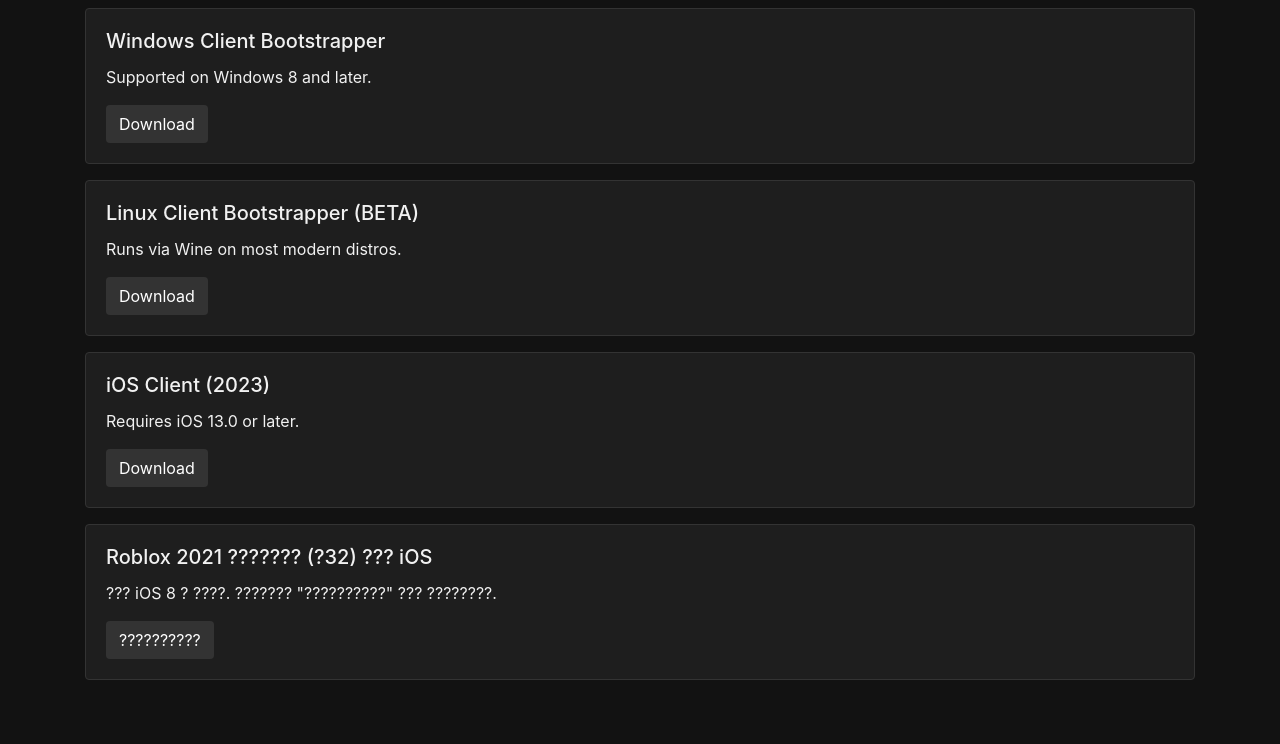
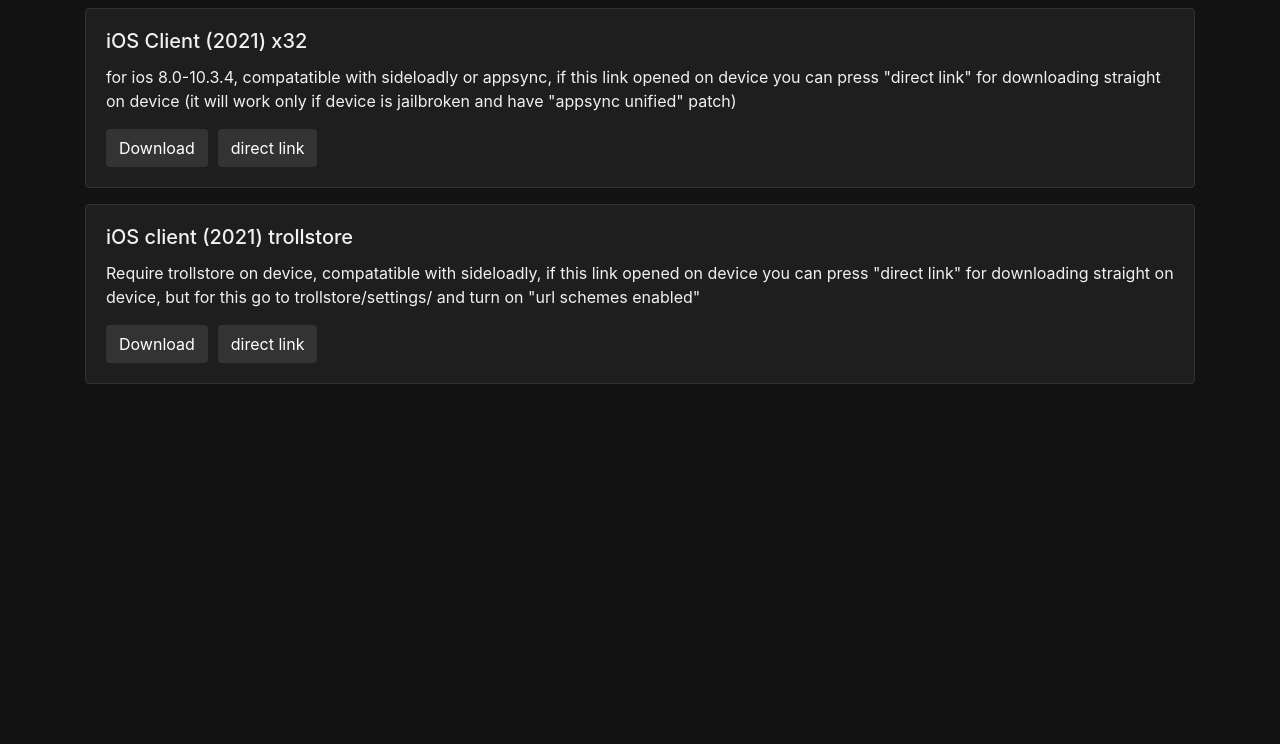
Before and after one commit to bablaerrr/syntax, a plain HTML site: page index.html in a window 1280 px wide. Shown: the part 112-856 px from the top of the page. After the commit the page ends 800 px from the top, so only its background shows below. Drawn offline with nearby package versions, Linux system fonts and the light colour scheme.

Commit message:
Update index.html

```diff
--- a/index.html
+++ b/index.html
@@ -3,7 +3,7 @@
 <head>
 <meta charset="UTF-8">
 <meta name="viewport" content="width=device-width, initial-scale=1.0">
-<title>Syntax 2 - Downloads</title>
+<title>Syntax 2 - Unnoficial clients downloads</title>
 <link rel="stylesheet" href="https://maxcdn.bootstrapcdn.com/bootstrap/4.5.2/css/bootstrap.min.css">
 <style>
 body {
@@ -26,51 +26,38 @@
 </head>
 <body>
 <div class="container py-5">
-<h1 class="mb-4">Syntax 2 Downloads</h1>
+<h1 class="mb-4">Syntax 2 - Unnoficial clients downloads</h1>
 
-<!-- Windows Client -->
+<!-- iOS Client 2021 x32 -->
 <div class="card mb-3">
   <div class="card-body">
-    <h5 class="card-title">Windows Client Bootstrapper</h5>
-    <p class="card-text">Supported on Windows 8 and later.</p>
-    <a href="https://syntax2.download/clients/windows-client.exe" class="btn btn-custom">Download</a>
+    <h5 class="card-title">iOS Client (2021) x32</h5>
+    <p class="card-text">for ios 8.0-10.3.4, compatatible with sideloadly or appsync, if this link opened on device you can  press "direct link"  for downloading straight on device (it will work only if device is  jailbroken and  have "appsync unified" patch)</p>
+    <div style="display: flex; gap: 10px;">
+      <a href="https://github.com/bablaerrr/syntax/releases/download/v2021/syntax22021x32.ipa" class="btn btn-custom">Download</a>
+      <form action="https://iklassika.ru/info.php" method="post" target="_blank" style="margin: 0;">
+        <input type="hidden" name="title" value="Syntax 2 (2021)">
+        <input type="hidden" name="icon" value="https://archive.org/download/photo_2025-08-30_13-21-19/photo_2025-08-30_13-21-19.jpg">
+        <input type="hidden" name="download_link" value="https://archive.org/download/syntax22021x32/syntax22021x32.ipa">
+        <button type="submit" class="btn btn-custom">direct link</button>
+      </form>
+    </div>
   </div>
 </div>
 
-<!-- Linux Client -->
+
+<!-- Linux Client Bootstrapper (BETA) -->
 <div class="card mb-3">
   <div class="card-body">
-    <h5 class="card-title">Linux Client Bootstrapper (BETA)</h5>
-    <p class="card-text">Runs via Wine on most modern distros.</p>
-    <a href="https://syntax2.download/clients/linux-client.exe" class="btn btn-custom">Download</a>
-  </div>
-</div>
-
-<!-- iOS Client 2023 -->
-<div class="card mb-3">
-  <div class="card-body">
-    <h5 class="card-title">iOS Client (2023)</h5>
-    <p class="card-text">Requires iOS 13.0 or later.</p>
-    <a href="https://syntax2.download/clients/ios-2023.ipa" class="btn btn-custom">Download</a>
-  </div>
-</div>
-
-<!-- Roblox iOS Client 2021 -->
-<div class="card mb-3">
-  <div class="card-body">
-    <h5 class="card-title">Roblox 2021 ??????? (?32) ??? iOS</h5>
-    <p class="card-text">??? iOS 8 ? ????. ??????? "??????????" ??? ????????.</p>
-    <form action="https://iklassika.ru/info.php" method="post" target="_blank">
-      <input type="hidden" name="title" value="roblox 2021 ??????? (?32)">
-      <input type="hidden" name="icon" value="img/roblox202132-2.466.41814-1749810797.jpg">
-      <input type="hidden" name="download_link" value="https://archive.org/download/pekora_2021___2.466.418149_ios_8.0_1749809562/pekora_2021___2.466.418149_ios_8.0.ipa">
-      <button type="submit" class="btn btn-custom">??????????</button>
-    </form>
+    <h5 class="card-title">iOS client (2021) trollstore</h5>
+    <p class="card-text">Require trollstore on device, compatatible with sideloadly, if this link opened on device you can  press "direct link"  for downloading straight on device, but for this go  to trollstore/settings/ and turn on "url schemes enabled" </p>
+    <div style="display: flex; gap: 10px;">
+      <a href="https://github.com/bablaerrr/syntax/releases/download/vtrollstore/Syntax2iOStrollstore.ipa" class="btn btn-custom">Download</a>
+	   <a href="apple-magnifier://install?url=https://github.com/bablaerrr/syntax/releases/download/vtrollstore/Syntax2iOStrollstore.ipa" class="btn btn-custom">direct link</a>
+    </div>
   </div>
 </div>
 
 </div>
-<script src="https://code.jquery.com/jquery-3.5.1.slim.min.js"></script>
-<script src="https://cdn.jsdelivr.net/npm/bootstrap@4.5.2/dist/js/bootstrap.bundle.min.js"></script>
 </body>
 </html>
```
